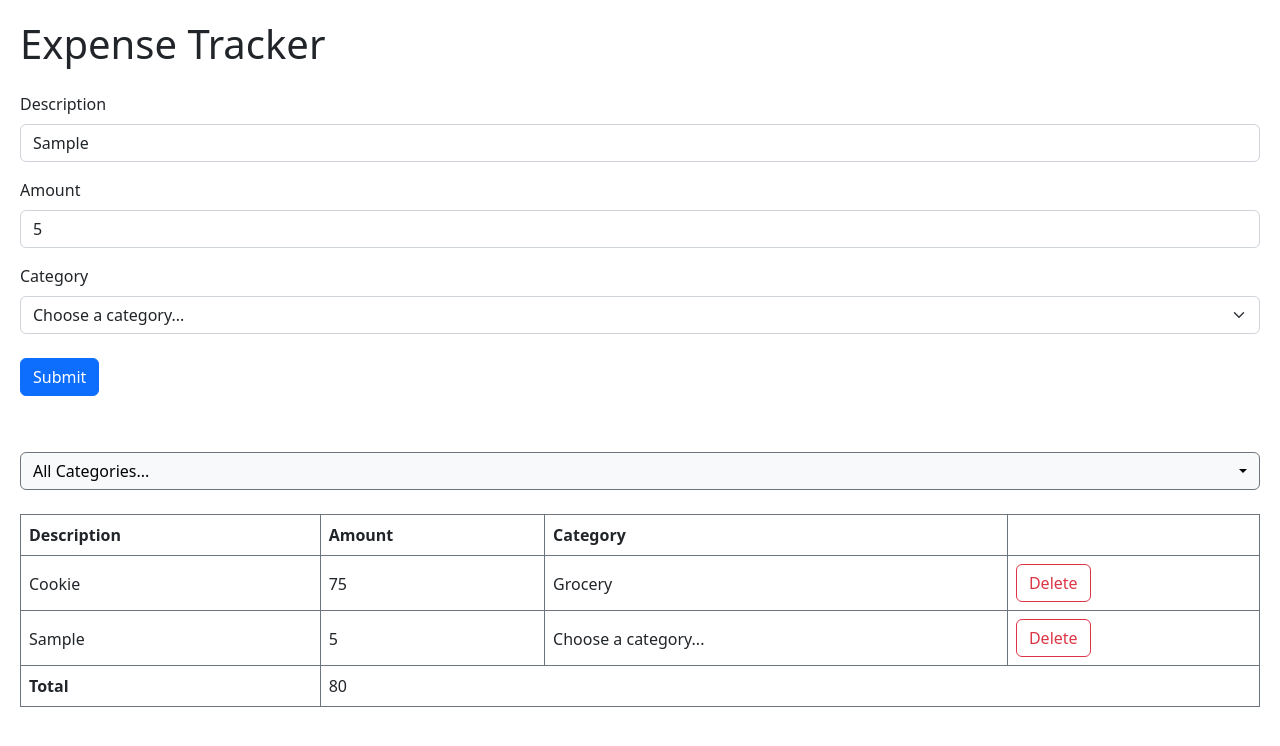
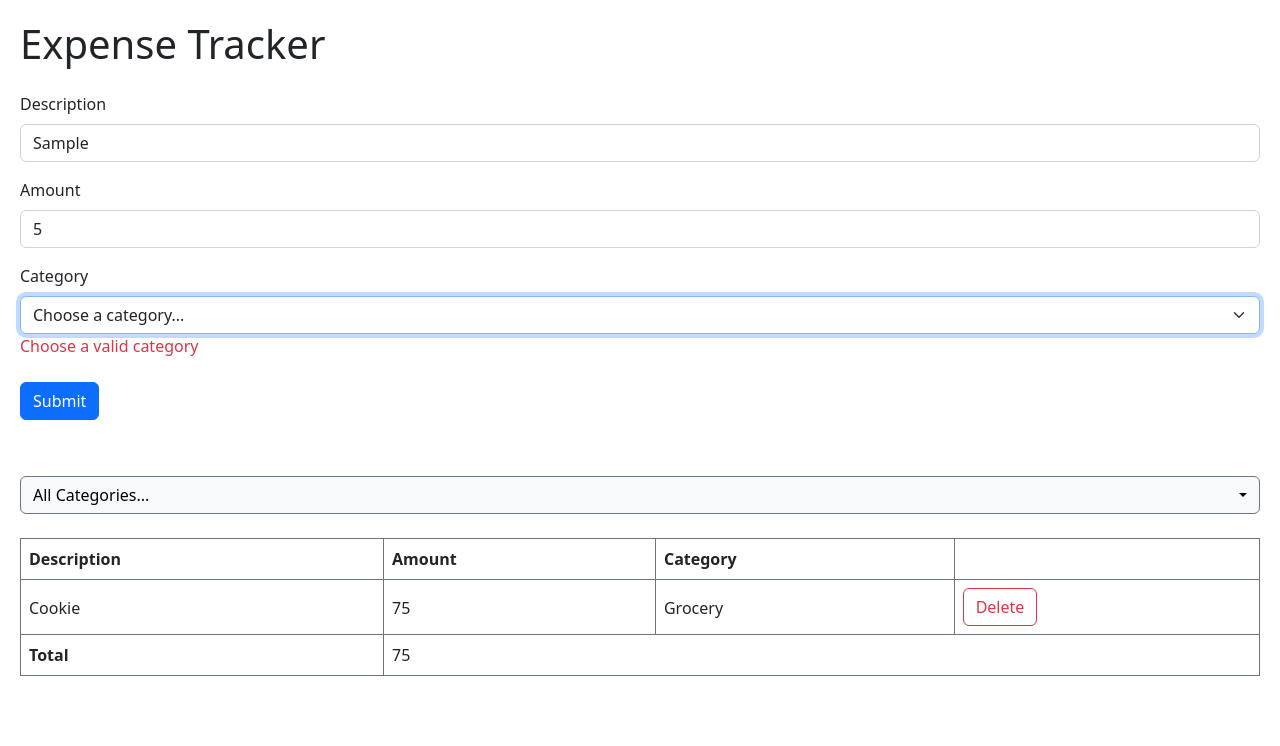
Before and after one commit to animesh0701/expense_tracker, a React (Vite) app: page / in a window 1280 px wide. Both pictures are taken after typing "Sample", "5" into the empty fields and a click on the button "Submit". Shown: the top 746 px of the page. Built offline with nearby package versions, Linux system fonts and the light colour scheme.

Commit message:
Solved the total problem

```diff
--- a/package.json
+++ b/package.json
@@ -9,11 +9,13 @@
     "preview": "vite preview"
   },
   "dependencies": {
+    "@hookform/resolvers": "^3.3.2",
     "@popperjs/core": "^2.11.8",
     "bootstrap": "^5.2.3",
     "react": "^18.2.0",
     "react-dom": "^18.2.0",
-    "react-hook-form": "7.43"
+    "react-hook-form": "7.43",
+    "zod": "^3.20.6"
   },
   "devDependencies": {
     "@types/react": "^18.0.27",
--- a/src/components/ExpenseForm.tsx
+++ b/src/components/ExpenseForm.tsx
@@ -1,5 +1,23 @@
 import React from "react";
 import { useForm, FieldValues } from "react-hook-form";
+import { z } from "zod";
+import { zodResolver } from "@hookform/resolvers/zod";
+
+const schema = z.object({
+  description: z
+    .string()
+    .min(3, { message: "description must be at least 3 characters" }),
+  amount: z
+    .number({ invalid_type_error: "amount is required" })
+    .min(1, { message: "amount must be greater than 0" }),
+  category: z
+    .string()
+    .refine((val) => val !== "Choose a category...", {
+      message: "Choose a valid category",
+    }),
+});
+
+type FormData = z.infer<typeof schema>;
 
 interface Props {
   formInput: (arg: {
@@ -10,13 +28,21 @@ interface Props {
 }
 
 const ExpenseForm = ({ formInput }: Props) => {
-  const { register, handleSubmit } = useForm();
+  //react-hook-form
+  const {
+    register,
+    handleSubmit,
+    formState: { errors },
+  } = useForm<FormData>({ resolver: zodResolver(schema) });
+
+  //to pass data back to the parent component
   const submitHandler = (data: FieldValues) =>
     formInput({
       description: data.description,
-      amount: parseInt(data.amount),
+      amount: data.amount,
       category: data.category,
     });
+
   return (
     <form className="mb-5 mt-4" onSubmit={handleSubmit(submitHandler)}>
       <div className="mb-3 form-group">
@@ -29,17 +55,23 @@ const ExpenseForm = ({ formInput }: Props) => {
           type="text"
           className="form-control"
         />
+        {errors.description && (
+          <p className="text-danger">{errors.description.message}</p>
+        )}
       </div>
       <div className="mb-3 form-group">
         <label htmlFor="amount" className="form-label">
           Amount
         </label>
         <input
-          {...register("amount")}
+          {...register("amount", { valueAsNumber: true })}
           id="amount"
           type="number"
           className="form-control"
         />
+        {errors.amount && (
+          <p className="text-danger">{errors.amount.message}</p>
+        )}
       </div>
       <div className="mb-3 form-group">
         <label htmlFor="category" className="form-label">
@@ -51,12 +83,17 @@ const ExpenseForm = ({ formInput }: Props) => {
           name="category"
           id="category"
         >
-          <option defaultValue="Choose a category...">
-            Choose a category...
-          </option>
+          <option defaultValue="none">Choose a category...</option>
           <option value="Grocery">Grocery</option>
           <option value="Entertainment">Entertainment</option>
+          <option value="Bills">Bills</option>
+          <option value="Taxes">Taxes</option>
+          <option value="Services">Services</option>
+          <option value="Shopping">Shopping</option>
         </select>
+        {errors.category && (
+          <p className="text-danger">{errors.category.message}</p>
+        )}
       </div>
       <button className="btn btn-primary mt-2" type="submit">
         Submit
--- a/src/components/ExpenseList.tsx
+++ b/src/components/ExpenseList.tsx
@@ -1,9 +1,11 @@
 import React from "react";
+
 interface Props {
   items: { description: string; amount: number; category: string }[];
   handleClick: (key: string) => void;
   total: number;
 }
+
 const ExpenseList = ({ items, handleClick, total }: Props) => {
   return (
     <div className="d-flex align-content-around flex-column">
```
Also changed, not shown: 1 other file (tests, documents, lock files or other folders).
